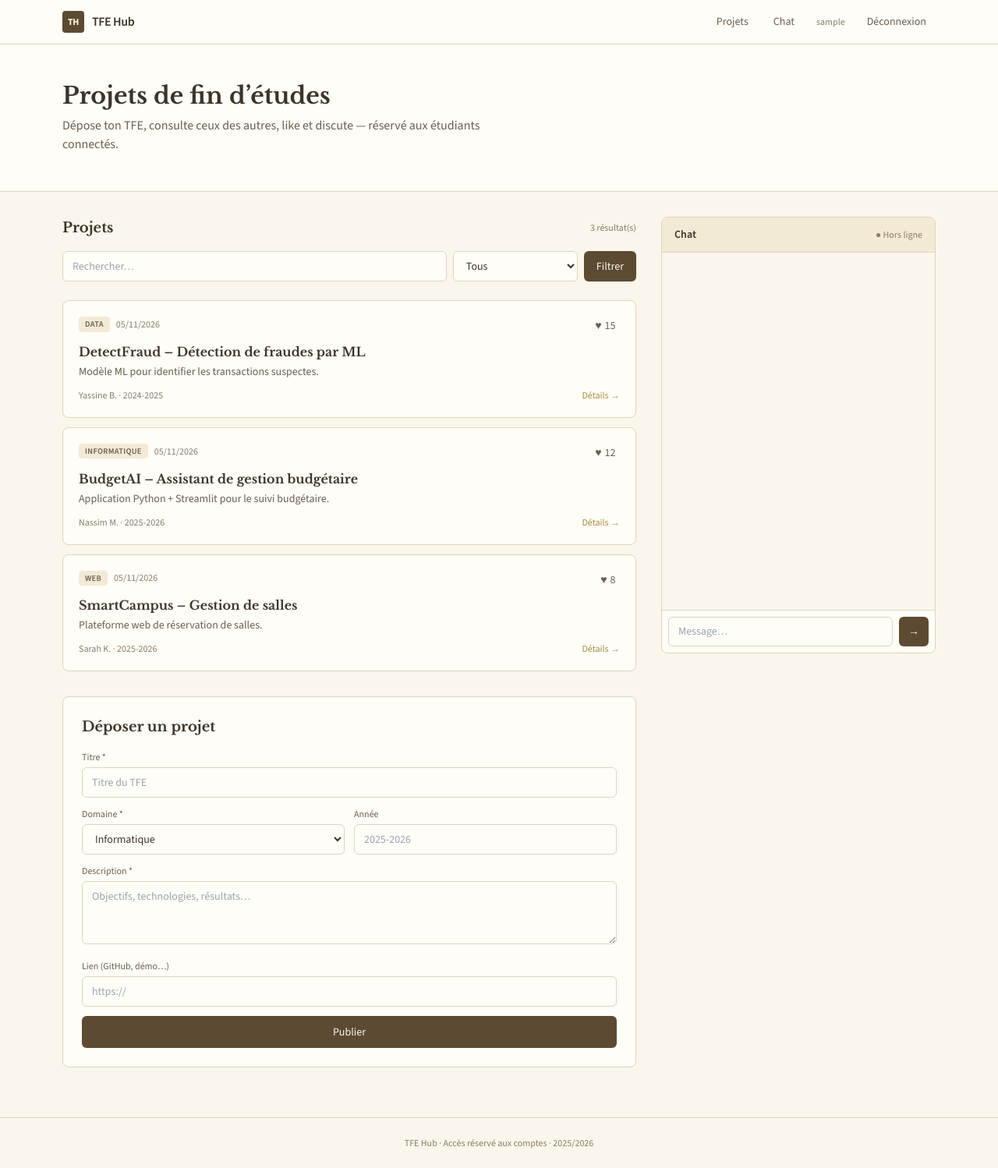
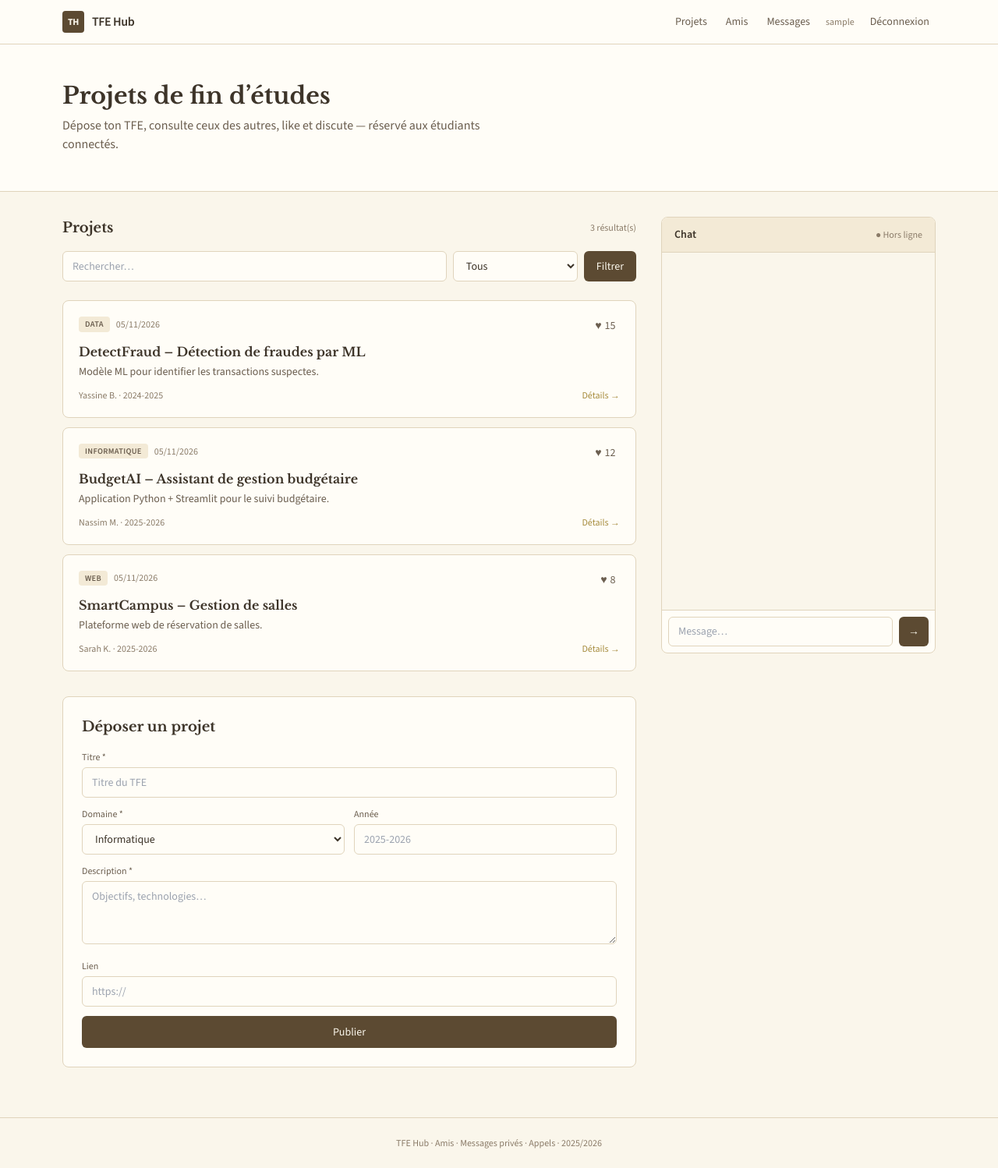
Before and after one commit to NassimMaouche/tfe-hub-live, a Flask app: page / in a window 1280 px wide. Shown: the whole page at 78% size. Run offline with Flask 3, Linux system fonts and the light colour scheme; the visitor is signed in with stand-in values (Sample User, id 1); tables that the repository leaves empty hold one stand-in row (values such as "Sample post"); data that the repository does not hold is empty; some libraries are stand-ins or nearby versions.

Commit message:
Nav links Amis + Messages on index

```diff
--- a/templates/index.html
+++ b/templates/index.html
@@ -14,23 +14,21 @@
   </style>
 </head>
 <body class="min-h-screen">
-
   <header class="sticky top-0 z-50 border-b" style="background:#fffdf7;border-color:#e0d4bc;">
     <div class="max-w-6xl mx-auto px-4 h-14 flex items-center justify-between">
       <a href="/" class="flex items-center gap-2.5 font-semibold tracking-tight" style="color:#3d3429;">
-        <span class="w-7 h-7 rounded text-xs flex items-center justify-center font-bold"
-          style="background:#5c4a32;color:#faf6eb;">TH</span>
+        <span class="w-7 h-7 rounded text-xs flex items-center justify-center font-bold" style="background:#5c4a32;color:#faf6eb;">TH</span>
         TFE Hub
       </a>
-      <nav class="flex items-center gap-2 text-sm">
-        <a href="#projets" class="px-3 py-1.5 rounded-md hover:bg-[#f3ead6]" style="color:#6b5e4f;">Projets</a>
-        <a href="#chat" class="px-3 py-1.5 rounded-md hover:bg-[#f3ead6] hidden sm:inline" style="color:#6b5e4f;">Chat</a>
-        <span class="px-2 text-xs hidden sm:inline" style="color:#8a7b68;">{{ current_user.username }}</span>
-        <a href="{{ url_for('logout') }}" class="px-3 py-1.5 rounded-md hover:bg-[#f3ead6]" style="color:#6b5e4f;">Déconnexion</a>
+      <nav class="flex items-center gap-1 sm:gap-2 text-sm flex-wrap justify-end">
+        <a href="#projets" class="px-2 py-1.5 rounded-md hover:bg-[#f3ead6]" style="color:#6b5e4f;">Projets</a>
+        <a href="/amis" class="px-2 py-1.5 rounded-md hover:bg-[#f3ead6]" style="color:#6b5e4f;">Amis</a>
+        <a href="/messages" class="px-2 py-1.5 rounded-md hover:bg-[#f3ead6]" style="color:#6b5e4f;">Messages</a>
+        <span class="px-1 text-xs hidden sm:inline" style="color:#8a7b68;">{{ current_user.username }}</span>
+        <a href="{{ url_for('logout') }}" class="px-2 py-1.5 rounded-md hover:bg-[#f3ead6]" style="color:#6b5e4f;">Déconnexion</a>
       </nav>
     </div>
   </header>
-
   {% with messages = get_flashed_messages(with_categories=true) %}
     {% if messages %}
     <div class="max-w-6xl mx-auto px-4 pt-3 space-y-2">
@@ -38,25 +36,17 @@
       <div class="text-sm px-4 py-2.5 rounded-lg border"
         style="{% if cat=='error' %}background:#fef2f2;border-color:#fecaca;color:#991b1b;
         {% elif cat=='success' %}background:#f0fdf4;border-color:#bbf7d0;color:#166534;
-        {% else %}background:#fffbeb;border-color:#fde68a;color:#92400e;{% endif %}">
-        {{ msg }}
-      </div>
+        {% else %}background:#fffbeb;border-color:#fde68a;color:#92400e;{% endif %}">{{ msg }}</div>
       {% endfor %}
     </div>
     {% endif %}
   {% endwith %}
-
   <section class="border-b" style="background:#fffdf7;border-color:#e0d4bc;">
     <div class="max-w-6xl mx-auto px-4 py-10 sm:py-12">
-      <h1 class="text-2xl sm:text-3xl font-bold mb-2" style="color:#3d3429;">
-        Projets de fin d’études
-      </h1>
-      <p class="text-sm sm:text-base max-w-xl" style="color:#6b5e4f;">
-        Dépose ton TFE, consulte ceux des autres, like et discute — réservé aux étudiants connectés.
-      </p>
+      <h1 class="text-2xl sm:text-3xl font-bold mb-2" style="color:#3d3429;">Projets de fin d’études</h1>
+      <p class="text-sm sm:text-base max-w-xl" style="color:#6b5e4f;">Dépose ton TFE, consulte ceux des autres, like et discute — réservé aux étudiants connectés.</p>
     </div>
   </section>
-
   <div class="max-w-6xl mx-auto px-4 py-8 grid lg:grid-cols-3 gap-8">
     <div class="lg:col-span-2 space-y-8">
       <section id="projets">
@@ -88,9 +78,7 @@
                 <span>♥</span> <span class="like-count">{{ p.likes or 0 }}</span>
               </button>
             </div>
-            <h3 class="font-semibold mb-1" style="color:#3d3429;">
-              <a href="/projet/{{ p.id }}" class="hover:underline">{{ p.titre }}</a>
-            </h3>
+            <h3 class="font-semibold mb-1" style="color:#3d3429;"><a href="/projet/{{ p.id }}" class="hover:underline">{{ p.titre }}</a></h3>
             <p class="text-sm line-clamp-2 mb-3" style="color:#6b5e4f;">{{ p.description }}</p>
             <div class="flex items-center justify-between text-xs" style="color:#8a7b68;">
               <span>{{ p.auteur }}{% if p.annee %} · {{ p.annee }}{% endif %}</span>
@@ -102,17 +90,12 @@
           {% endfor %}
         </div>
       </section>
-
       <section id="deposer" class="rounded-lg p-5 sm:p-6 border" style="background:#fffdf7;border-color:#e0d4bc;">
         <h2 class="text-lg font-semibold mb-4" style="color:#3d3429;">Déposer un projet</h2>
         <form id="project-form" class="space-y-3">
-          <div>
-            <label class="label">Titre *</label>
-            <input type="text" name="titre" required class="input" placeholder="Titre du TFE" />
-          </div>
+          <div><label class="label">Titre *</label><input type="text" name="titre" required class="input" placeholder="Titre du TFE" /></div>
           <div class="grid sm:grid-cols-2 gap-3">
-            <div>
-              <label class="label">Domaine *</label>
+            <div><label class="label">Domaine *</label>
               <select name="domaine" required class="input">
                 <option value="informatique">Informatique</option>
                 <option value="data">Data / IA</option>
@@ -121,24 +104,14 @@
                 <option value="autre">Autre</option>
               </select>
             </div>
-            <div>
-              <label class="label">Année</label>
-              <input type="text" name="annee" class="input" placeholder="2025-2026" />
-            </div>
+            <div><label class="label">Année</label><input type="text" name="annee" class="input" placeholder="2025-2026" /></div>
           </div>
-          <div>
-            <label class="label">Description *</label>
-            <textarea name="description" required rows="3" class="input" placeholder="Objectifs, technologies, résultats…"></textarea>
-          </div>
-          <div>
-            <label class="label">Lien (GitHub, démo…)</label>
-            <input type="url" name="lien" class="input" placeholder="https://" />
-          </div>
+          <div><label class="label">Description *</label><textarea name="description" required rows="3" class="input" placeholder="Objectifs, technologies…"></textarea></div>
+          <div><label class="label">Lien</label><input type="url" name="lien" class="input" placeholder="https://" /></div>
           <button type="submit" class="btn-primary w-full py-2.5">Publier</button>
         </form>
       </section>
     </div>
-
     <aside id="chat">
       <div class="rounded-lg border overflow-hidden sticky top-20 flex flex-col h-[560px]" style="background:#fffdf7;border-color:#e0d4bc;">
         <div class="px-4 py-3 border-b flex items-center justify-between" style="background:#f3ead6;border-color:#e0d4bc;">
@@ -147,9 +120,7 @@
         </div>
         <div id="username-box" class="p-3 border-b" style="border-color:#e0d4bc;">
           <div class="flex gap-2">
-            <input type="text" id="username-input" maxlength="30"
-              value="{{ current_user.username if current_user else '' }}"
-              placeholder="Pseudo chat" class="input flex-1 text-sm" />
+            <input type="text" id="username-input" maxlength="30" value="{{ current_user.username if current_user else '' }}" placeholder="Pseudo chat" class="input flex-1 text-sm" />
             <button id="join-btn" class="btn-primary px-3 text-sm shrink-0">OK</button>
           </div>
         </div>
@@ -166,10 +137,7 @@
       </div>
     </aside>
   </div>
-
-  <footer class="border-t mt-8 py-6 text-center text-xs" style="border-color:#e0d4bc;color:#8a7b68;">
-    TFE Hub · Accès réservé aux comptes · 2025/2026
-  </footer>
+  <footer class="border-t mt-8 py-6 text-center text-xs" style="border-color:#e0d4bc;color:#8a7b68;">TFE Hub · Amis · Messages privés · Appels · 2025/2026</footer>
   <script src="/static/js/app.js"></script>
 </body>
 </html>
```
